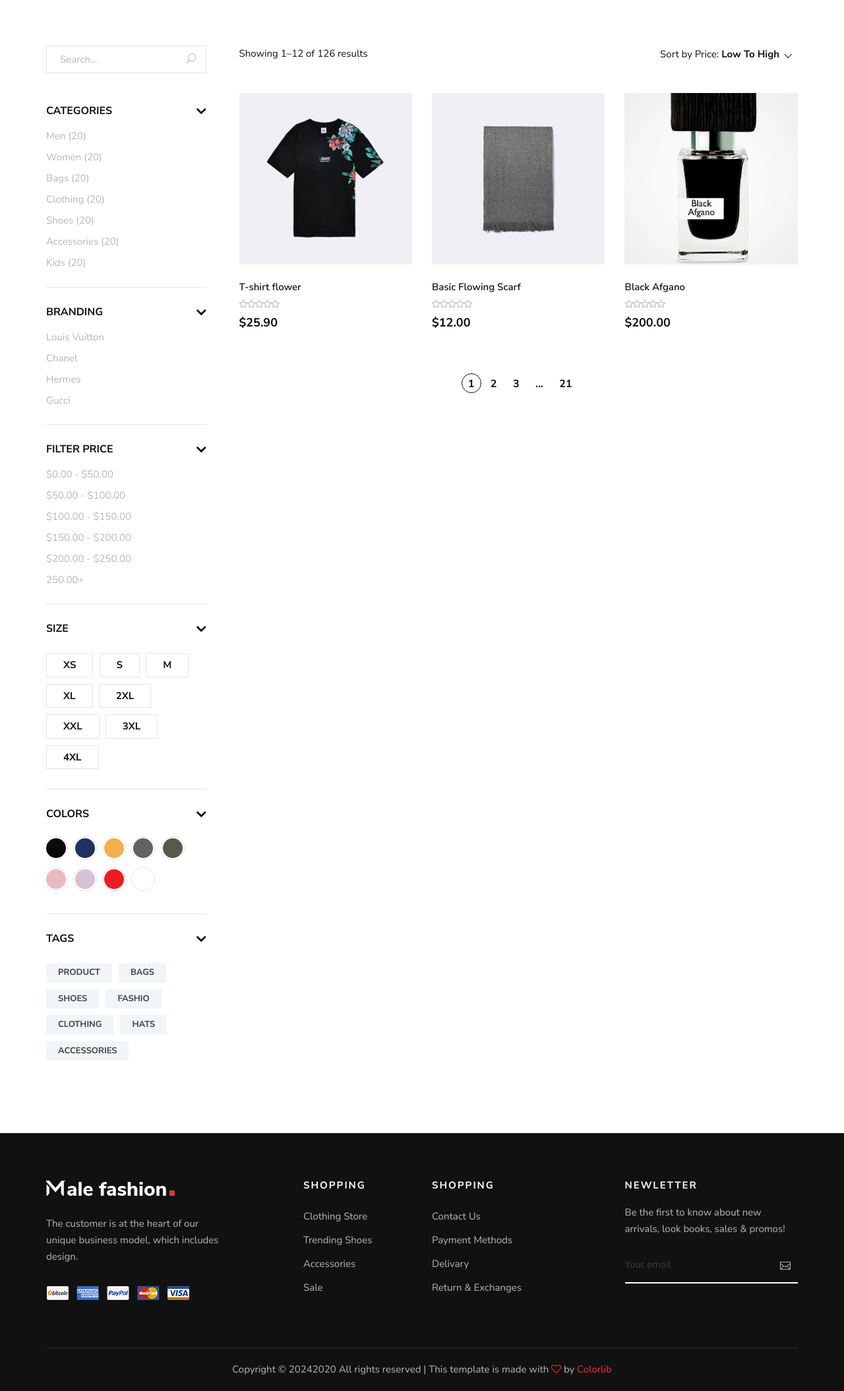
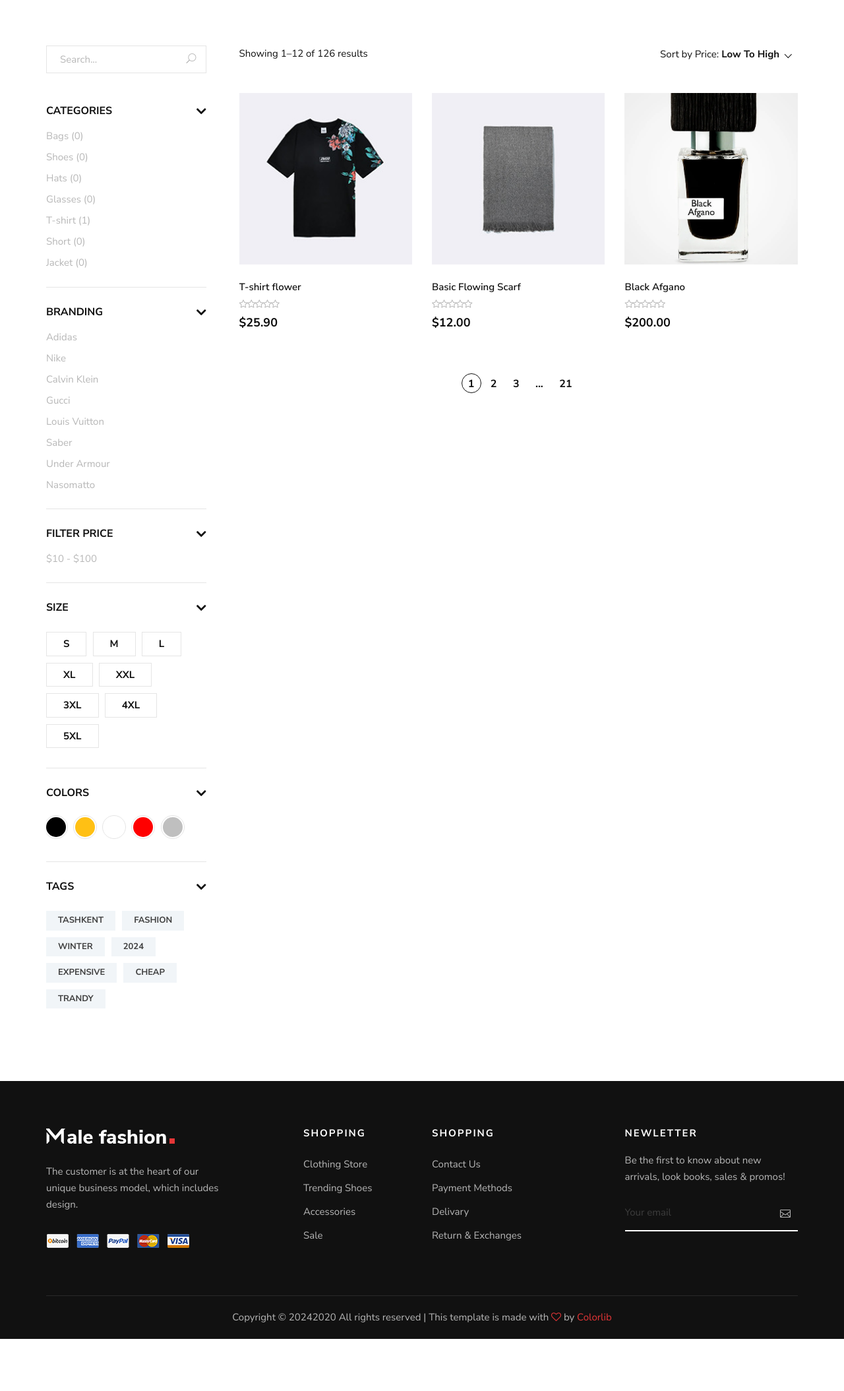
Before and after one commit to islomabdullaev/malefashion-443, a Django app: page /shop/ in a window 1280 px wide. Shown: the part 326-2435 px from the top of the page at 66% size. After the commit the page ends 2356 px from the top, so only its background shows below. Run offline with Django 5.2, Linux system fonts and the light colour scheme; data comes from the database, SQL or seed files in the repository; both versions use the stored data as it was after the commit; some libraries are stand-ins or nearby versions.

Commit message:
shop-part-15

```diff
--- a/blogs/models.py
+++ b/blogs/models.py
@@ -32,6 +32,12 @@
     def __str__(self):
         return self.title
 
+    def get_previous(self):
+        return self.get_previous_by_created_at()
+
+    def get_next(self):
+        return self.get_next_by_created_at()
+
     class Meta:
         verbose_name = "Post"
         verbose_name_plural = "Posts"
--- a/blogs/views.py
+++ b/blogs/views.py
@@ -52,7 +52,10 @@
         comment = form.save(commit=False)
         comment.post = post
 
-        return super().form_valid(form)
+        try:
+            return super().form_valid(form)
+        except Exception:
+            return redirect('blogs:detail', pk=pk)
 
     def get_success_url(self):
         pk = self.kwargs['pk']
--- a/pages/views.py
+++ b/pages/views.py
@@ -5,7 +5,7 @@
 
 # models
 from pages.models import BannerModel
-from products.models import ProductModel
+from products.models import BrandModel, CategoryModel, ColorModel, ProductModel, SizeModel, TagModel
 from blogs.models import PostModel
 
 # Create your views here
@@ -23,6 +23,16 @@
     template_name = "shop.html"
     model = ProductModel
     context_object_name = "products"
+
+    def get_context_data(self, **kwargs):
+        context = super().get_context_data(**kwargs)
+        context["products"] = ProductModel.objects.all()
+        context["categories"] = CategoryModel.objects.all()
+        context["brands"] = BrandModel.objects.all()
+        context["sizes"] = SizeModel.objects.all()
+        context["colors"] = ColorModel.objects.all()
+        context["tags"] = TagModel.objects.all()
+        return context
 
 
 class AboutPageView(TemplateView):
--- a/products/models.py
+++ b/products/models.py
@@ -68,7 +68,7 @@
     image = models.ImageField(upload_to='products/')
     rating = models.PositiveIntegerField(default=1, validators=[rating_value_validate])
     discount = models.PositiveIntegerField(default=0)
-    category = models.ForeignKey(CategoryModel, on_delete=models.CASCADE)
+    category = models.ForeignKey(CategoryModel, on_delete=models.CASCADE, related_name="products")
     brand = models.ForeignKey(BrandModel, on_delete=models.CASCADE)
     sizes = models.ManyToManyField(SizeModel)
     colors = models.ManyToManyField(ColorModel)
--- a/templates/shop.html
+++ b/templates/shop.html
@@ -42,15 +42,9 @@
                                         <div class="card-body">
                                             <div class="shop__sidebar__categories">
                                                 <ul class="nice-scroll">
-                                                    <li><a href="#">Men (20)</a></li>
-                                                    <li><a href="#">Women (20)</a></li>
-                                                    <li><a href="#">Bags (20)</a></li>
-                                                    <li><a href="#">Clothing (20)</a></li>
-                                                    <li><a href="#">Shoes (20)</a></li>
-                                                    <li><a href="#">Accessories (20)</a></li>
-                                                    <li><a href="#">Kids (20)</a></li>
-                                                    <li><a href="#">Kids (20)</a></li>
-                                                    <li><a href="#">Kids (20)</a></li>
+                                                   {% for category in categories %}
+                                                    <li><a href="#">{{ category.title }} ({{ category.products.all.count }})</a></li>
+                                                   {% endfor %}
                                                 </ul>
                                             </div>
                                         </div>
@@ -64,10 +58,9 @@
                                         <div class="card-body">
                                             <div class="shop__sidebar__brand">
                                                 <ul>
-                                                    <li><a href="#">Louis Vuitton</a></li>
-                                                    <li><a href="#">Chanel</a></li>
-                                                    <li><a href="#">Hermes</a></li>
-                                                    <li><a href="#">Gucci</a></li>
+                                                    {% for brand in brands %}
+                                                        <li><a href="#">{{ brand.title }}</a></li>
+                                                    {% endfor %}
                                                 </ul>
                                             </div>
                                         </div>
@@ -81,12 +74,7 @@
                                         <div class="card-body">
                                             <div class="shop__sidebar__price">
                                                 <ul>
-                                                    <li><a href="#">$0.00 - $50.00</a></li>
-                                                    <li><a href="#">$50.00 - $100.00</a></li>
-                                                    <li><a href="#">$100.00 - $150.00</a></li>
-                                                    <li><a href="#">$150.00 - $200.00</a></li>
-                                                    <li><a href="#">$200.00 - $250.00</a></li>
-                                                    <li><a href="#">250.00+</a></li>
+                                                    <li><a href="#">$10 - $100</a></li>
                                                 </ul>
                                             </div>
                                         </div>
@@ -99,30 +87,11 @@
                                     <div id="collapseFour" class="collapse show" data-parent="#accordionExample">
                                         <div class="card-body">
                                             <div class="shop__sidebar__size">
-                                                <label for="xs">xs
-                                                    <input type="radio" id="xs">
-                                                </label>
-                                                <label for="sm">s
-                                                    <input type="radio" id="sm">
-                                                </label>
-                                                <label for="md">m
-                                                    <input type="radio" id="md">
-                                                </label>
-                                                <label for="xl">xl
-                                                    <input type="radio" id="xl">
-                                                </label>
-                                                <label for="2xl">2xl
-                                                    <input type="radio" id="2xl">
-                                                </label>
-                                                <label for="xxl">xxl
-                                                    <input type="radio" id="xxl">
-                                                </label>
-                                                <label for="3xl">3xl
-                                                    <input type="radio" id="3xl">
-                                                </label>
-                                                <label for="4xl">4xl
-                                                    <input type="radio" id="4xl">
-                                                </label>
+                                                {% for size in sizes %}
+                                                    <label for="{{ size.title }}">{{ size.title }}
+                                                        <input type="radio" id="{{ size.title }}">
+                                                    </label>
+                                                {% endfor %}
                                             </div>
                                         </div>
                                     </div>
@@ -134,33 +103,11 @@
                                     <div id="collapseFive" class="collapse show" data-parent="#accordionExample">
                                         <div class="card-body">
                                             <div class="shop__sidebar__color">
-                                                <label class="c-1" for="sp-1">
-                                                    <input type="radio" id="sp-1">
-                                                </label>
-                                                <label class="c-2" for="sp-2">
-                                                    <input type="radio" id="sp-2">
-                                                </label>
-                                                <label class="c-3" for="sp-3">
-                                                    <input type="radio" id="sp-3">
-                                                </label>
-                                                <label class="c-4" for="sp-4">
-                                                    <input type="radio" id="sp-4">
-                                                </label>
-                                                <label class="c-5" for="sp-5">
-                                                    <input type="radio" id="sp-5">
-                                                </label>
-                                                <label class="c-6" for="sp-6">
-                                                    <input type="radio" id="sp-6">
-                                                </label>
-                                                <label class="c-7" for="sp-7">
-                                                    <input type="radio" id="sp-7">
-                                                </label>
-                                                <label class="c-8" for="sp-8">
-                                                    <input type="radio" id="sp-8">
-                                                </label>
-                                                <label class="c-9" for="sp-9">
-                                                    <input type="radio" id="sp-9">
-                                                </label>
+                                                {% for color in colors %}
+                                                    <label style="background-color: {{ color.code }};" for="{{ color.name }}">
+                                                        <input type="radio" id="{{ color.name }}">
+                                                    </label>
+                                                {% endfor %}
                                             </div>
                                         </div>
                                     </div>
@@ -172,13 +119,9 @@
                                     <div id="collapseSix" class="collapse show" data-parent="#accordionExample">
                                         <div class="card-body">
                                             <div class="shop__sidebar__tags">
-                                                <a href="#">Product</a>
-                                                <a href="#">Bags</a>
-                                                <a href="#">Shoes</a>
-                                                <a href="#">Fashio</a>
-                                                <a href="#">Clothing</a>
-                                                <a href="#">Hats</a>
-                                                <a href="#">Accessories</a>
+                                                {% for tag in tags %}
+                                                    <a href="#">{{ tag.title }}</a>
+                                                {% endfor %}
                                             </div>
                                         </div>
                                     </div>
```
Also changed, not shown: templates/blog-details.html (+12 -8 lines), db.sqlite3, media/products/NASOMATTO_BLACKAFGANOEDP_30ML_65-6NA0017_3_2048x2048.webp (added).
